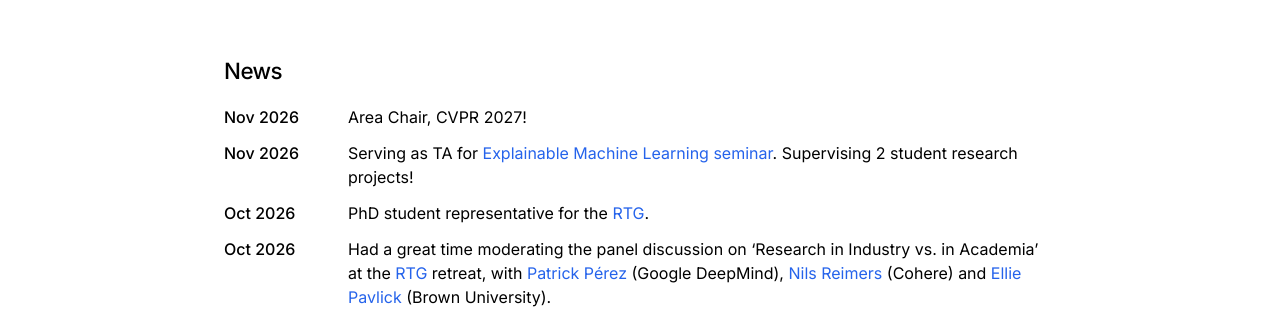
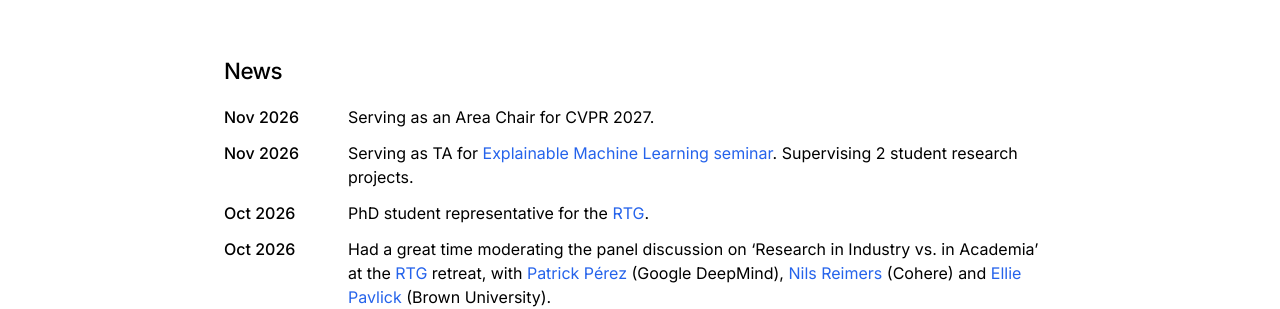
Before and after one commit to SwetaMahajan/swetamahajan.github.io, a Jekyll site: the page built from index.html, in a window 1280 px wide and 900 px high, scrolled down 417 px. Shown: the part 153-462 px from the top of the window. Built offline with Jekyll 4.4.1, drawn with Linux system fonts in a browser that asks for light colours.

Commit message:
little chnage

```diff
--- a/_data/news.yml
+++ b/_data/news.yml
@@ -5,10 +5,10 @@
 #  Tip: wrap text in double quotes if it contains a colon followed by a space.
 # ---------------------------------------------------------------------------
 - date: Nov 2026
-  text: "Area Chair, CVPR 2027!"
+  text: "Serving as an Area Chair for CVPR 2027."
 
 - date: Nov 2026
-  text: "Serving as TA for [Explainable Machine Learning seminar](https://cms.sic.saarland/exml_2627/). Supervising 2 student research projects!"
+  text: "Serving as TA for [Explainable Machine Learning seminar](https://cms.sic.saarland/exml_2627/). Supervising 2 student research projects."
 
 - date: Oct 2026
   text: "PhD student representative for the [RTG](https://www.neuroexplicit.org/)."
```
